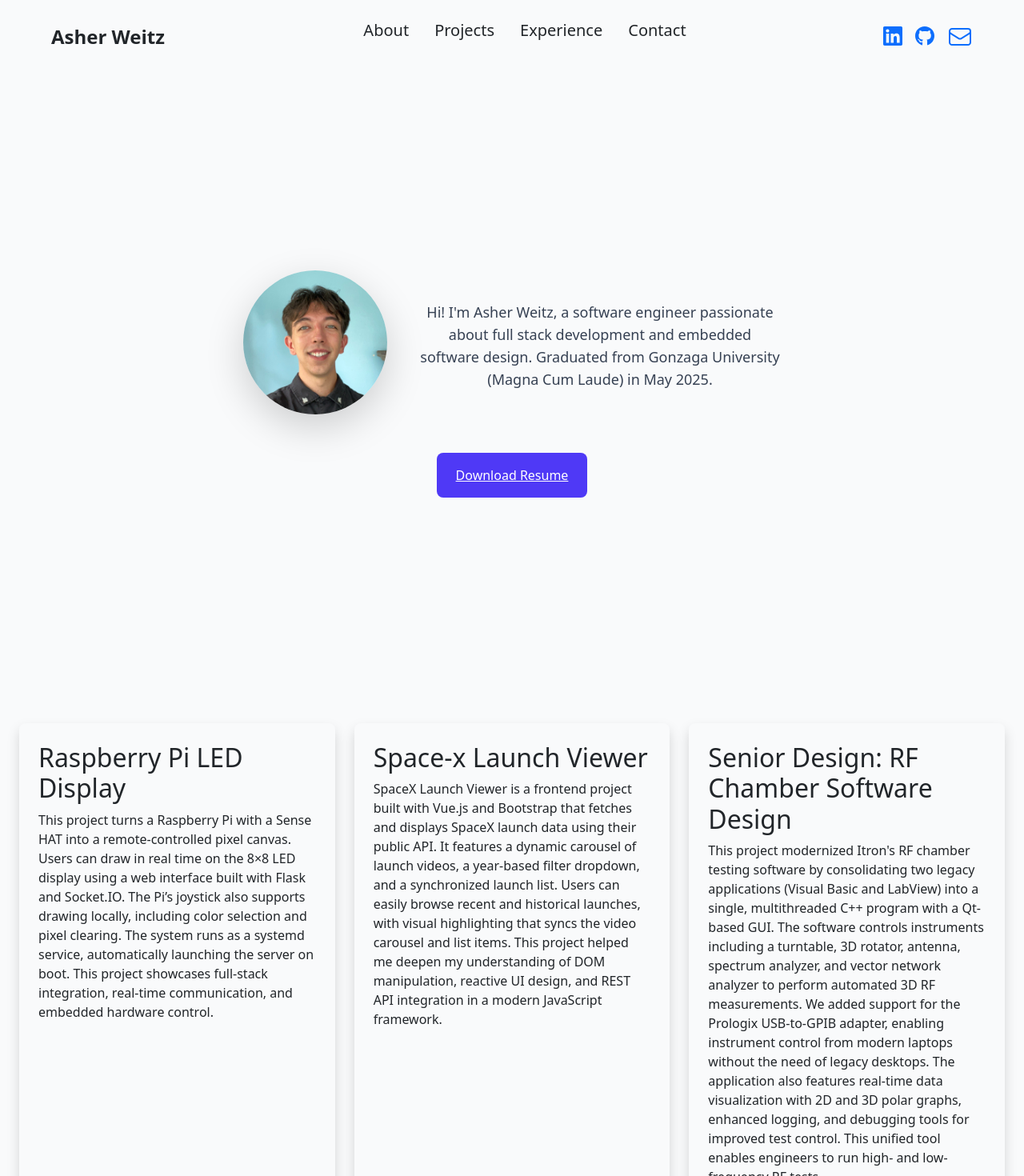
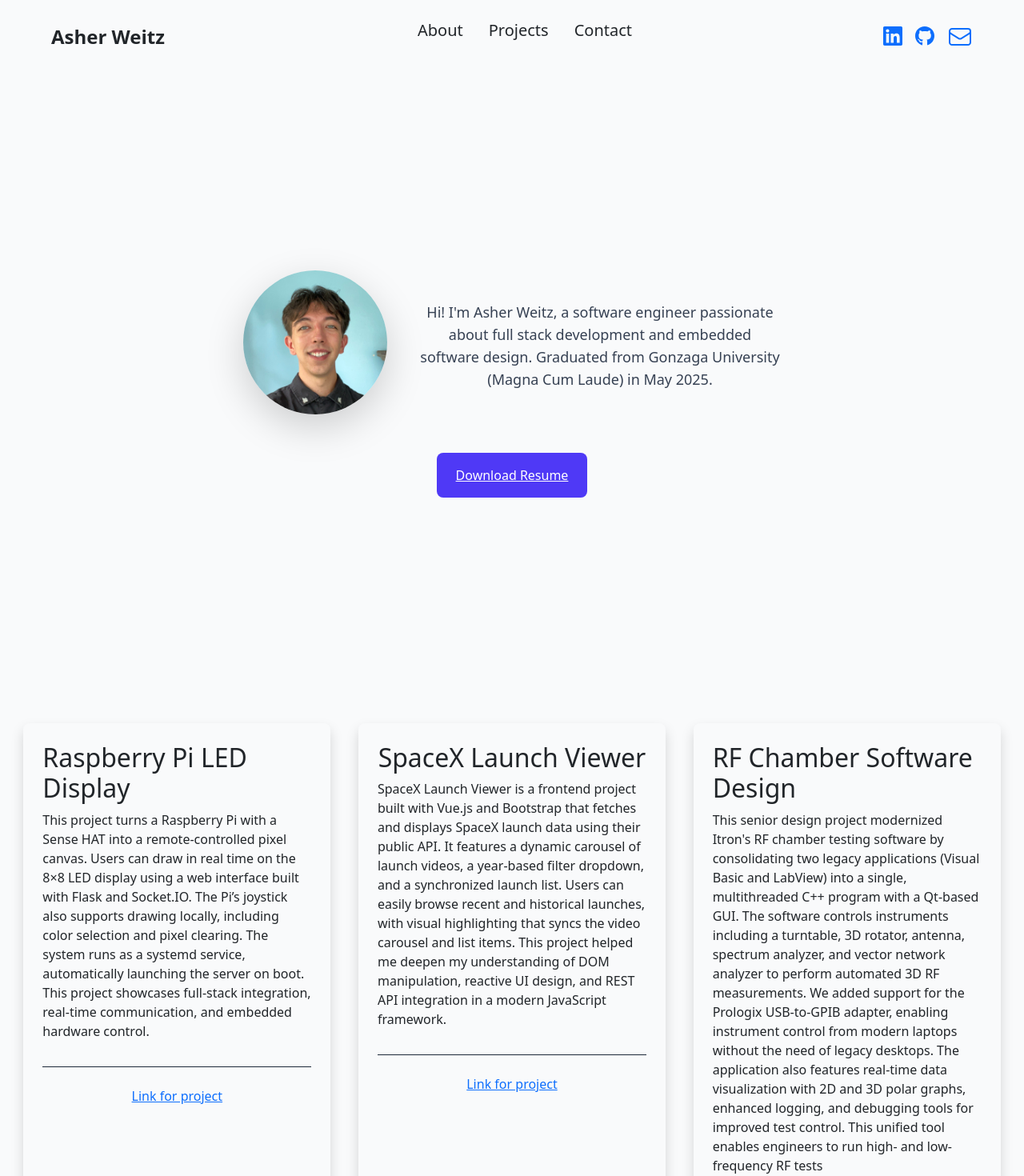
Before and after one commit to AsherW13/AsherWeitz-Portfolio, a Vue app: page / in a window 1280 px wide. Shown: the top 1470 px of the page at 80% size. Built offline with nearby package versions, Linux system fonts and the light colour scheme.

Commit message:
changed project cards, started contact page. Going to use flask for backend service for embedded email

```diff
--- a/src/App.vue
+++ b/src/App.vue
@@ -1,7 +1,8 @@
 <script setup>
 import NavBar from './components/NavBar.vue'
 import About from './components/About.vue'
-import Projects from './components/Projects.vue';
+import Projects from './components/Projects.vue'
+import Contact from './components/Contact.vue'
 </script>
 
 <template>
@@ -15,11 +16,8 @@
     <section id="projects" class="scroll-mt-24">
       <Projects />
     </section>
-    <section id="experience" class="scroll-mt-24">
-      <!-- <About /> -->
-    </section>
     <section id="contact" class="scroll-mt-24">
-      <!-- <About /> -->
+      <Contact />
     </section>
   </main>
 </template>
--- /dev/null
+++ b/src/components/Contact.vue
@@ -0,0 +1,13 @@
+<template>
+
+</template>
+
+<script setup>
+
+</script>
+
+<style scoped>
+.read-the-docs {
+  color: #888;
+}
+</style>
--- a/src/components/NavBar.vue
+++ b/src/components/NavBar.vue
@@ -44,7 +44,6 @@
       <ul class="hidden md:flex justify-center w-1/3 space-x-8 text-xl">
         <li><button @click="scrollToSection('about')" class="hover:text-indigo-500 hover:underline hover:underline-offset-3">About</button></li>
         <li><button @click="scrollToSection('projects')" class="hover:text-indigo-500 hover:underline hover:underline-offset-3">Projects</button></li>
-        <li><button @click="scrollToSection('experience')" class="hover:text-indigo-500 hover:underline hover:underline-offset-3">Experience</button></li>
         <li><button @click="scrollToSection('contact')" class="hover:text-indigo-500 hover:underline hover:underline-offset-3">Contact</button></li>
       </ul>
 
@@ -69,7 +68,6 @@
     <div v-if="menuOpen" class="md:hidden px-6 pb-4 flex flex-col space-y-4 text-lg">
       <button @click="scrollToSection('about')" class="text-left hover:text-indigo-500">About</button>
       <button @click="scrollToSection('projects')" class="text-left hover:text-indigo-500">Projects</button>
-      <button @click="scrollToSection('experience')" class="text-left hover:text-indigo-500">Experience</button>
       <button @click="scrollToSection('contact')" class="text-left hover:text-indigo-500">Contact</button>
       <div class="flex space-x-4 mt-2">
         <a href="https://linkedin.com/in/asher-weitz" target="_blank" aria-label="LinkedIn">
--- a/src/components/Projects.vue
+++ b/src/components/Projects.vue
@@ -4,12 +4,12 @@
       <div
         v-for="project in projects"
         :key="project.id"
-        class="bg-gray-50 shadow rounded-lg p-4 flex flex-col justify-between"
+        class="bg-gray-50 shadow rounded-lg p-4 flex flex-col justify-between max-w-sm w-full mx-auto"
       >
-        <div>
+        <div class="flex flex-col justify-between items-center">
           <h2 class="text-xl font-semibold mb-2">{{ project.title }}</h2>
           <p class="mb-4">{{ project.description }}</p>
-        </div>
+          <div class="border-t border-gray-800 pt-4 mt-2 w-full text-center">
             <a
             :href="project.link"
             target="_blank"
@@ -18,6 +18,8 @@
             >
             Link for project
             </a>
+          </div>
+        </div>
       </div>
     </div>
 
@@ -34,14 +36,14 @@
     },
     {
       id: 2,
-      title: "Space-x Launch Viewer",
+      title: "SpaceX Launch Viewer",
       description: "SpaceX Launch Viewer is a frontend project built with Vue.js and Bootstrap that fetches and displays SpaceX launch data using their public API. It features a dynamic carousel of launch videos, a year-based filter dropdown, and a synchronized launch list. Users can easily browse recent and historical launches, with visual highlighting that syncs the video carousel and list items. This project helped me deepen my understanding of DOM manipulation, reactive UI design, and REST API integration in a modern JavaScript framework.",
-      link: "https://youtu.be/iVVlPMUDpDQ"
+      link: "https://github.com/AsherW13/LearnFrontend"
     },
     {
       id: 3,
-      title: "Senior Design: RF Chamber Software Design",
-      description: "This project modernized Itron's RF chamber testing software by consolidating two legacy applications (Visual Basic and LabView) into a single, multithreaded C++ program with a Qt-based GUI. The software controls instruments including a turntable, 3D rotator, antenna, spectrum analyzer, and vector network analyzer to perform automated 3D RF measurements. We added support for the Prologix USB-to-GPIB adapter, enabling instrument control from modern laptops without the need of legacy desktops. The application also features real-time data visualization with 2D and 3D polar graphs, enhanced logging, and debugging tools for improved test control. This unified tool enables engineers to run high- and low-frequency RF tests",
+      title: "RF Chamber Software Design",
+      description: "This senior design project modernized Itron's RF chamber testing software by consolidating two legacy applications (Visual Basic and LabView) into a single, multithreaded C++ program with a Qt-based GUI. The software controls instruments including a turntable, 3D rotator, antenna, spectrum analyzer, and vector network analyzer to perform automated 3D RF measurements. We added support for the Prologix USB-to-GPIB adapter, enabling instrument control from modern laptops without the need of legacy desktops. The application also features real-time data visualization with 2D and 3D polar graphs, enhanced logging, and debugging tools for improved test control. This unified tool enables engineers to run high- and low-frequency RF tests",
       link: "/CS2507_Expo_Poster.pdf"
     }
   ]
```
Also changed, not shown: src/components/About.vue (line endings or trailing spaces). Lines whose indentation alone changed are shown as unchanged.
